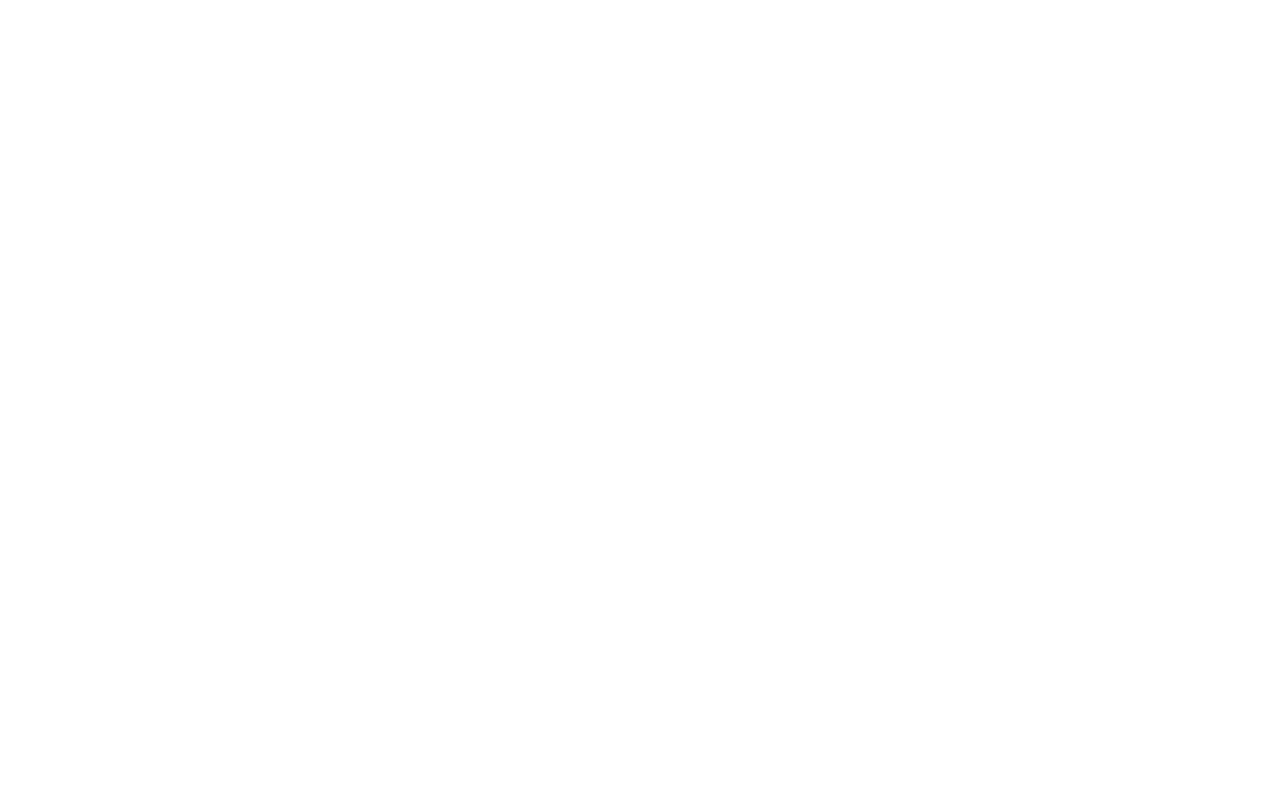
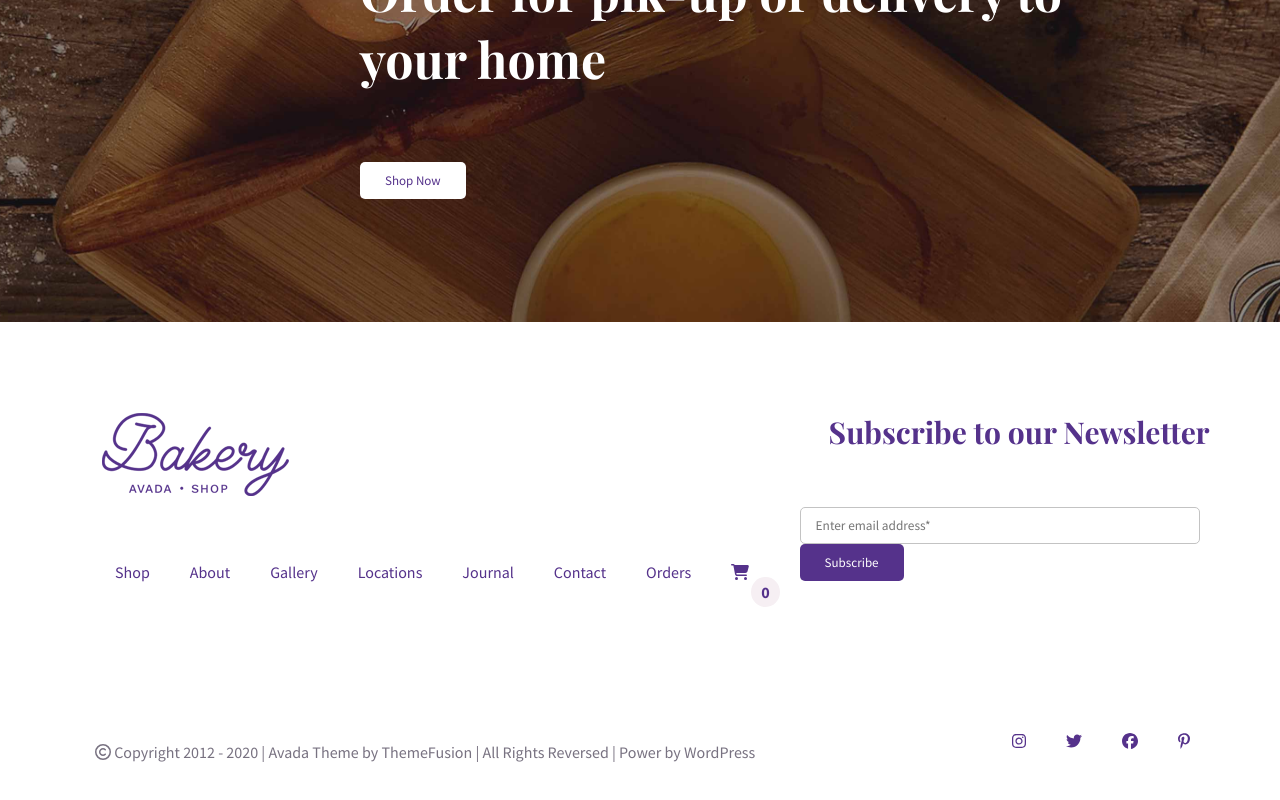
Before and after one commit to Spong3ibob/proj-html-vuejs, a Vue app in the folder my-vue-app/: page / in a window 1280 px wide. Shown: the part 8892-9692 px from the top of the page. Before the commit the page ends 8654 px from the top, so only its background shows below. Built offline with nearby package versions, Linux system fonts and the light colour scheme.

Commit message:
footer completato

```diff
--- a/my-vue-app/src/components/AppFooter.vue
+++ b/my-vue-app/src/components/AppFooter.vue
@@ -1,20 +1,45 @@
 <script>
+import AppOrder from './AppOrder.vue'
 import AppNav from './AppNav.vue'
+
 export default {
   data() {
     return {
       navfooters:[
-      'Shop',
-      'About',
-      'Gallery',
-      'Locations',
-      'Journal',
-      'Contact',
-      'Orders',
-      ]
+        {
+            name:'Shop',
+            val:false,
+        },
+        {
+            name:'About',
+            val:false,
+        },
+        {
+            name:'Gallery',
+            val:false,
+        },
+        {
+            name:'Locations',
+            val:false,
+        },
+        {
+            name:'Journal',
+            val:false,
+        },
+        {
+            name:'Contact',
+            val:false,
+        },
+        {
+            name:'Orders',
+            val:false,
+
+        },
+      ],
     }
   },
   components: {
+    AppOrder,
     AppNav,
   },
 
@@ -24,14 +49,77 @@
 
 <template>
   <footer>
-
+    <AppOrder/>
+    <div class="container-info">
+      <div class="container-left">
+        <img src="../assets/avada-bakery-logo.png" alt="">
+        <ul>
           <AppNav
           v-for="navfooter in navfooters"
           :nav="navfooter"
           />
+          <li><font-awesome-icon icon="fa-solid fa-cart-shopping"/><b>0</b></li>
+        </ul>
+        <span><font-awesome-icon icon="fa-regular fa-copyright"/> Copyright 2012 - 2020 | Avada Theme by ThemeFusion | All Rights Reversed | Power by WordPress </span>
+      </div>
+      <div class="conatiner-right">
+        <h2>Subscribe to our Newsletter</h2>
+        <div class="email">
+          <input type="text" placeholder="Enter email address*"><button class="secondaryButton">Subscribe</button>
+        </div>
+        <div class="icons">
+          <font-awesome-icon icon="fa-brands fa-instagram" class="icon"/>
+          <font-awesome-icon icon="fa-brands fa-twitter" class="icon"/>
+          <font-awesome-icon icon="fa-brands fa-facebook" class="icon"/>
+          <font-awesome-icon icon="fa-brands fa-pinterest-p" class="icon"/>
+        </div>
+      </div>
+    </div>
   </footer>
 </template>
 
-<style lang="scss">
+<style lang="scss" scoped>
+.container-info{
+  padding: 80px 95px;
+  display: flex;
+  justify-content: space-between;
+}
+img{
+  padding-bottom: 60px;
+}
+ul{
+  padding-bottom: 130px;
+}
+b{
+  margin-left: 20px;
+  padding: 5px 10px;
+  background-color: var(--card-backgroundcolor);
+  border-radius: 50%;
+}
 
+.conatiner-right{
+  display: flex;
+  flex-direction: column;
+  align-items: flex-end;
+}
+.email{
+  padding-top: 55px;
+  padding-bottom: 150px;
+}
+input{
+  height: 37px;
+  width: 400px;
+  border: none;
+  border: 1px solid;
+  border-radius: 5px;
+  border-color: var(--text-special-color);
+  padding-left: 15px;
+  margin-right: 10px;
+}
+.icons{
+  color: var(--text-primary-color);
+  .icon{
+    padding: 0 20px;
+  }
+}
 </style>
--- /dev/null
+++ b/my-vue-app/src/components/AppOrder.vue
@@ -0,0 +1,45 @@
+<script>
+export default {
+    data () {
+        return{
+
+        }
+    }
+}
+</script>
+
+<template>
+    <section class="section-order">
+        <div class="order">
+            <span>TRY OUR SESONAL PRODUCTS</span>
+            <h1>Order for pik-up or delivery to your home</h1>
+            <button class="primaryButton">Shop Now</button>
+        </div>
+    </section>
+
+</template>
+
+<style lang="scss" scoped>
+.section-order{
+    padding-top: 170px;
+}
+.order{
+    width: 100%;
+    height: 530px;
+    padding-left: 360px;
+    padding-top: 110px;
+    background-image: url(../assets/call-to-action-bg.jpg);
+    background-size: cover;
+    background-position: center;
+    background-repeat: no-repeat;
+}
+span{
+    color: var(--text-special-color);
+}
+h1{
+    color: var(--primary-color);
+    width: 710px;
+    padding-top: 36px;
+    padding-bottom: 70px;
+}
+</style>
--- a/my-vue-app/src/main.js
+++ b/my-vue-app/src/main.js
@@ -12,10 +12,14 @@
 import { faChevronRight, faChevronLeft } from '@fortawesome/free-solid-svg-icons'
 import { faFacebook } from '@fortawesome/free-brands-svg-icons'
 import { faInstagram } from '@fortawesome/free-brands-svg-icons'
+import { faCopyright } from '@fortawesome/free-regular-svg-icons'
+import { faTwitter } from '@fortawesome/free-brands-svg-icons'
+import { faPinterestP } from '@fortawesome/free-brands-svg-icons'
+
 
 
 /* add icons to the library */
-library.add(faCartShopping,faChevronRight,faChevronLeft,faFacebook,faInstagram)
+library.add(faCartShopping,faChevronRight,faChevronLeft,faFacebook,faInstagram,faCopyright,faTwitter,faPinterestP)
 
 
 createApp(App).component('font-awesome-icon', FontAwesomeIcon).mount('#app')
```
Lines whose indentation alone changed are shown as unchanged.
